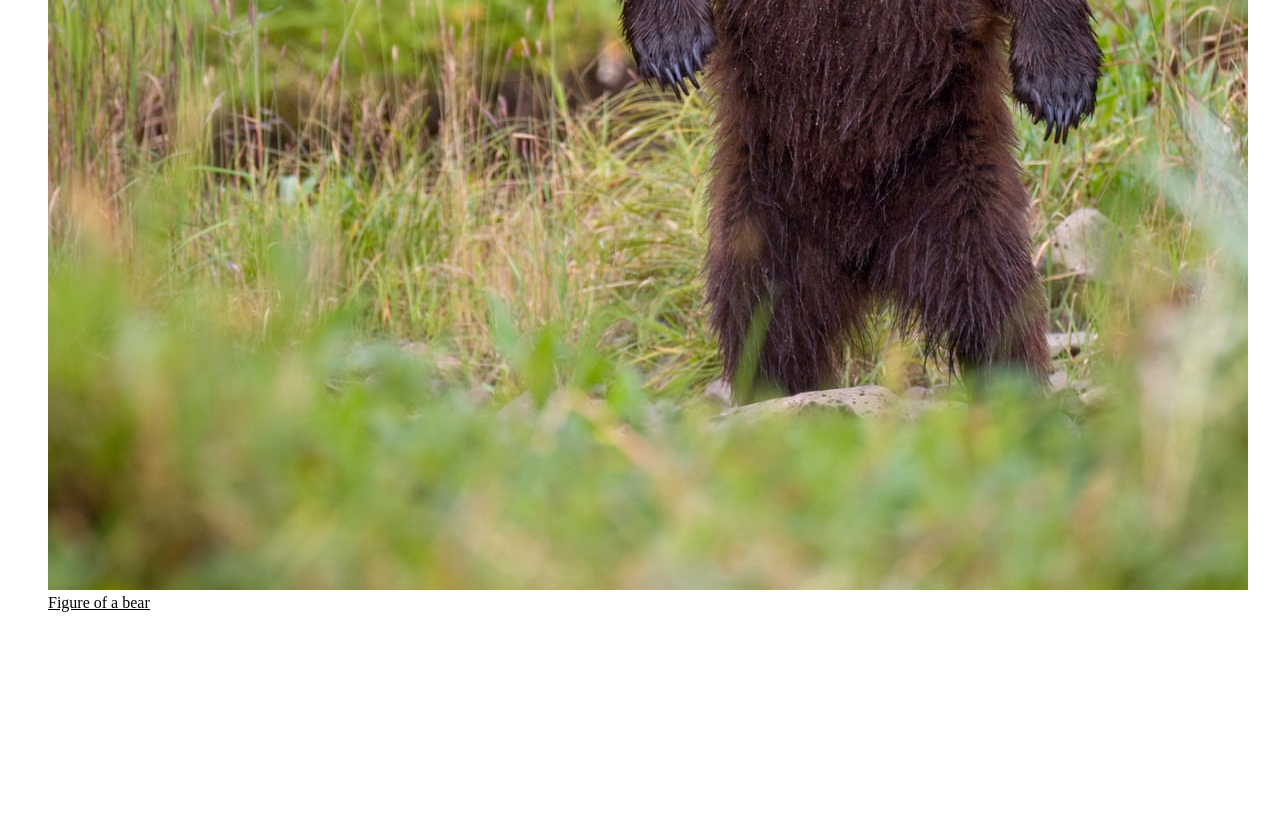
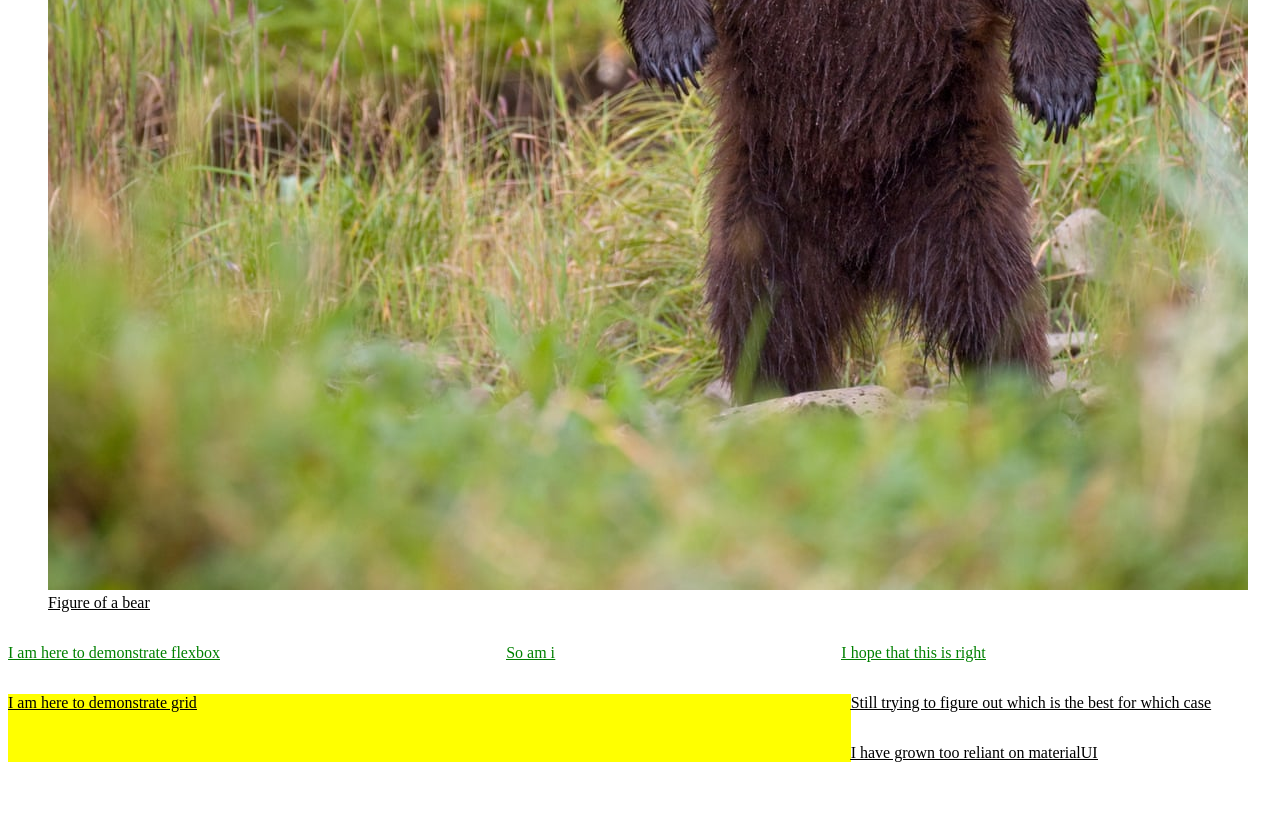
Before and after one commit to MuhammadCF/wi21-cse110-lab3, a plain HTML site: page index.html in a window 1280 px wide. Shown: the part 4636-5467 px from the top of the page. Before the commit the page ends 5264 px from the top, so only its background shows below. Drawn offline with Linux system fonts and the light colour scheme; a web font is replaced by a local one.

Commit message:
flexbox and grid done

```diff
--- a/index.html
+++ b/index.html
@@ -31,6 +31,12 @@
 
         .intro {
             background-color: #67a2e4;
+        }
+
+        @media only screen and (min-width: 400x) {
+            body {
+                background-color: orangered;
+            }
         }
 
     </style>
@@ -252,6 +258,21 @@
         </div>
 
 
+        <div id="box">
+            <p>I am here to demonstrate flexbox</p>
+            <p>So am i</p>
+            <p>I hope that this is right</p>
+        </div>
+
+
+        <div id="grid">
+            <p id="prime">I am here to demonstrate grid</p>
+            <p>Still trying to figure out which is the best for which case</p>
+            <p>I have grown too reliant on materialUI</p>
+        </div>
+
+
+
 
     </footer>
 </body>
--- a/style.css
+++ b/style.css
@@ -1,4 +1,5 @@
 /*This is for Lab 3 */
+
 .intro::first-line {
   border-style: inset;
   border-color: #ff0000;
@@ -94,6 +95,34 @@ span.question {
   display: none;
 }
 
+#box {
+  display: flex;
+  flex-direction: row;
+  color: green;
+  margin: auto;
+}
+#box > p {
+  flex-basis: auto;
+  flex-grow: 5;
+  flex-shrink: 3;
+}
+
+#grid {
+  /* color: red; */
+  display: grid;
+  grid-template-columns: 1fr 1fr 1fr;
+  grid-template-rows: 1fr 1fr 1fr;
+}
+
+#grid > #prime {
+  /* color: red; */
+  grid-column-start: 1;
+  grid-column-end: 3;
+  grid-row-start: 1;
+  grid-row-end: 3;
+  background-color: yellow;
+}
+
 /* a > b {
     line-height: ;
     font-size: ;
```
